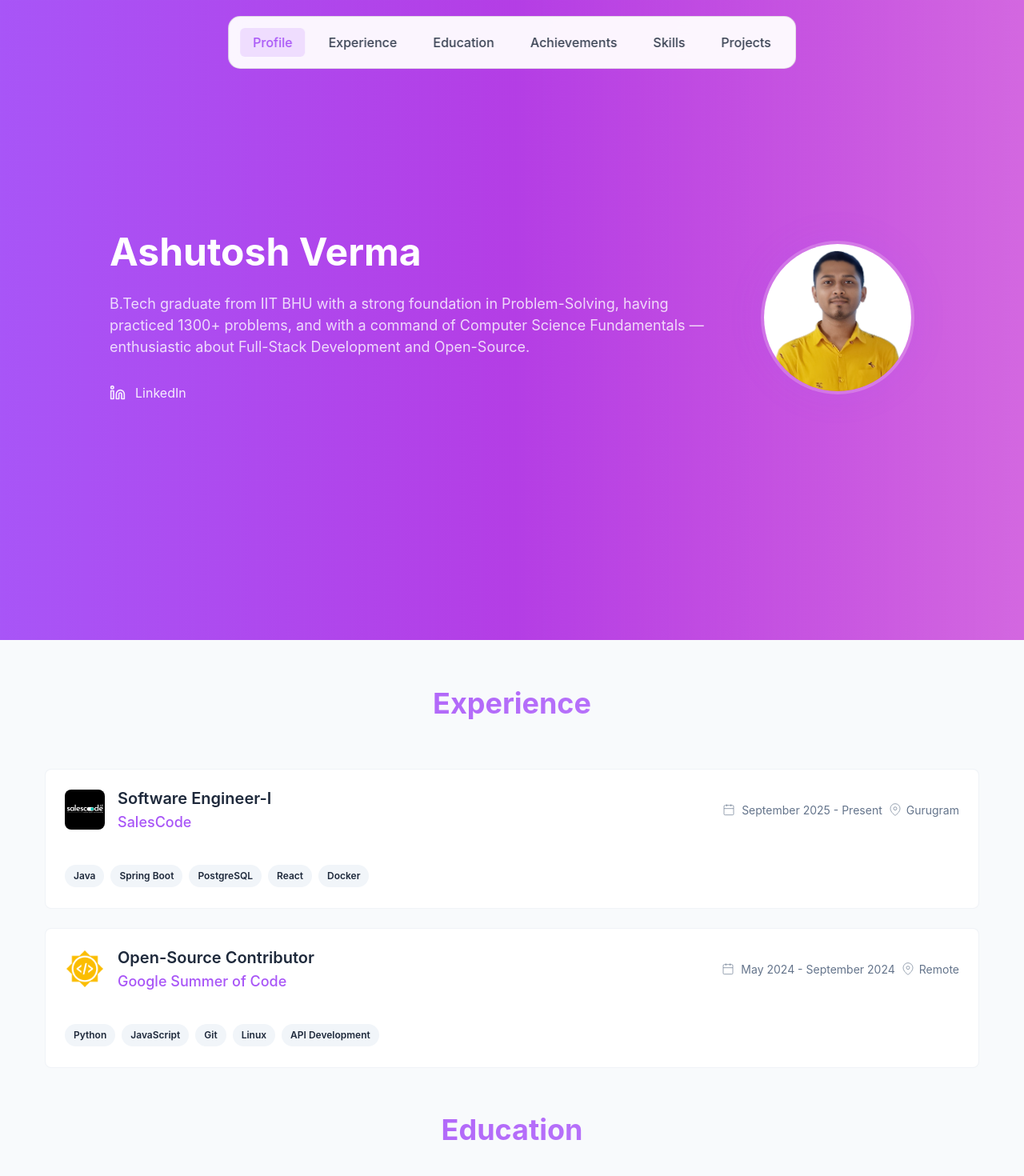
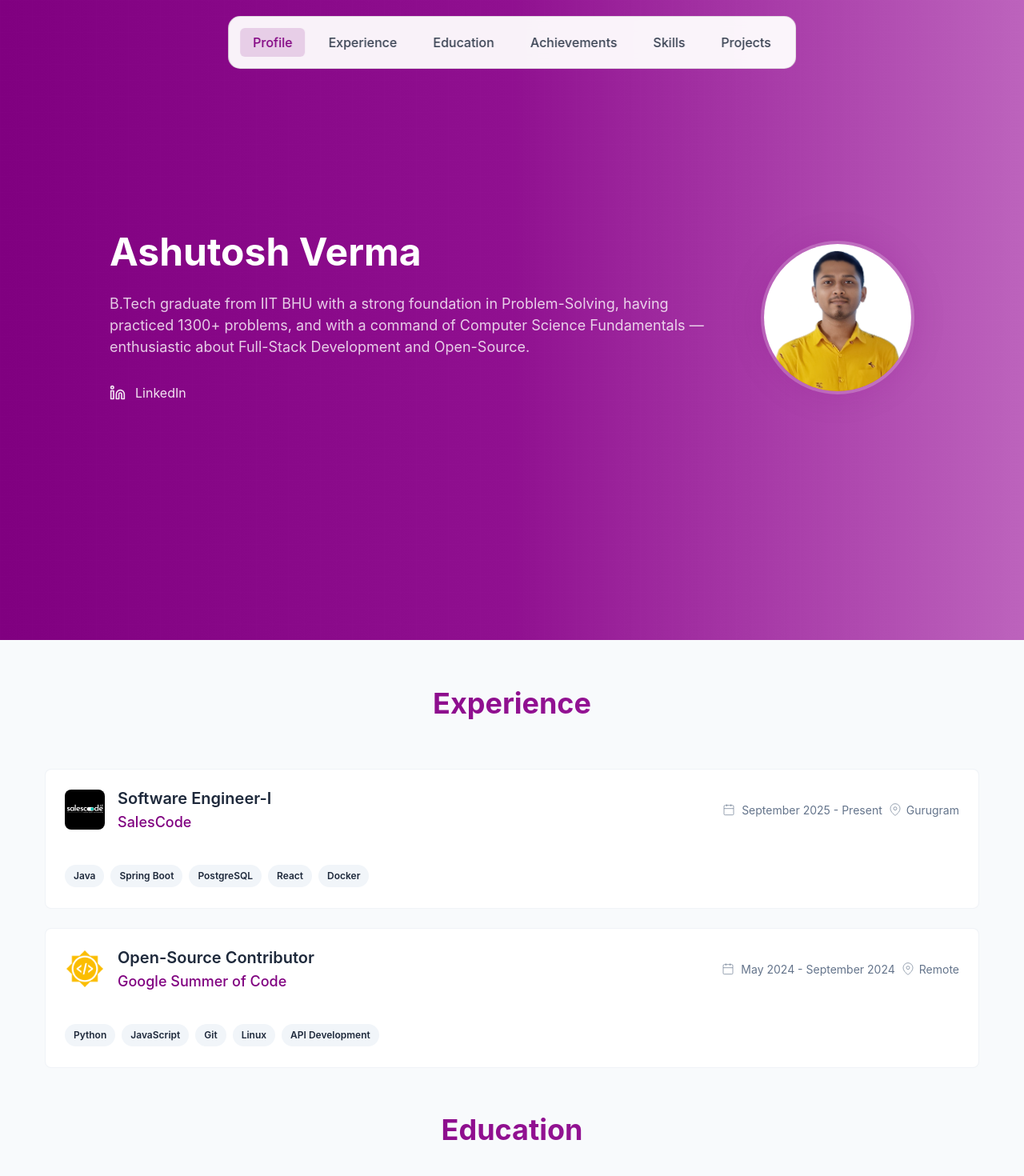
Before and after one commit to tvermaashutosh/my_portfolio_website, a React (Vite) app: page / in a window 1280 px wide. Shown: the top 1470 px of the page at 80% size. Built offline with nearby package versions, Linux system fonts and the light colour scheme.

Commit message:
style: adjust theme palette

```diff
--- a/src/components/Portfolio.css
+++ b/src/components/Portfolio.css
@@ -48,13 +48,13 @@
 }
 
 .navbar-link:hover {
-  color: #a855f7;
-  background-color: rgba(168, 85, 247, 0.1);
+  color: #800080;
+  background-color: rgba(128, 0, 128, 0.1);
 }
 
 .navbar-link.active {
-  color: #a855f7;
-  background-color: rgba(168, 85, 247, 0.15);
+  color: #800080;
+  background-color: rgba(128, 0, 128, 0.15);
 }
 
 .mobile-menu-btn {
@@ -127,7 +127,7 @@
 .hero-section {
   position: relative;
   overflow: hidden;
-  background: linear-gradient(to right, #a855f7, #c026d3);
+  background: linear-gradient(to right, #800080, #a020a0);
   min-height: 100vh;
   display: flex;
   align-items: center;
@@ -185,7 +185,7 @@
   height: 192px;
   border-radius: 50%;
   border: 4px solid rgba(255, 255, 255, 0.2);
-  box-shadow: 0 0 40px rgba(168, 85, 247, 0.15);
+  box-shadow: 0 0 40px rgba(128, 0, 128, 0.15);
   object-fit: cover;
 }
 
@@ -261,11 +261,11 @@
   font-weight: bold;
   text-align: center;
   margin-bottom: 55px;
-  background: linear-gradient(135deg, #a855f7, #c084fc);
+  background: linear-gradient(135deg, #800080, #a020a0);
   background-clip: text;
   -webkit-background-clip: text;
   -webkit-text-fill-color: transparent;
-  color: #a855f7;
+  color: #800080;
   /* Fallback for non-webkit browsers */
 }
 
@@ -283,7 +283,7 @@
   align-items: center;
   border-radius: 9999px;
   border: none;
-  background: linear-gradient(to right, #a855f7, #c026d3);
+  background: linear-gradient(to right, #800080, #a020a0);
   color: white;
   font-size: 0.875rem;
   font-weight: 600;
@@ -293,7 +293,7 @@
 }
 
 .skill-badge:hover {
-  box-shadow: 0 0 40px rgba(168, 85, 247, 0.15);
+  box-shadow: 0 0 40px rgba(128, 0, 128, 0.15);
 }
 
 /* Cards */
@@ -306,7 +306,7 @@
 }
 
 .card:hover {
-  box-shadow: 0 4px 20px -4px rgba(168, 85, 247, 0.1);
+  box-shadow: 0 4px 20px -4px rgba(128, 0, 128, 0.1);
 }
 
 .card-header {
@@ -333,7 +333,7 @@
 .card-company {
   font-size: 1.125rem;
   font-weight: 500;
-  color: #a855f7;
+  color: #800080;
   margin-top: -7px;
 }
 
@@ -446,7 +446,7 @@
 }
 
 .project-link:hover {
-  color: #a855f7;
+  color: #800080;
 }
 
 .company-logo {
--- a/src/index.css
+++ b/src/index.css
@@ -35,37 +35,37 @@ img {
   height: auto;
 }
 
-/* Design System - Purple Theme */
+/* Design System - True Purple Theme (#800080) */
 :root {
-  --primary: 280 80% 60%;
+  --primary: 300 100% 25%;
   --primary-foreground: 0 0% 100%;
-  --primary-glow: 285 85% 70%;
-  --secondary: 280 47% 96%;
-  --secondary-foreground: 280 80% 18%;
-  --accent: 290 85% 65%;
+  --primary-glow: 300 80% 45%;
+  --secondary: 300 47% 96%;
+  --secondary-foreground: 300 100% 18%;
+  --accent: 300 90% 35%;
   --accent-foreground: 0 0% 100%;
-  --muted: 280 30% 94%;
-  --muted-foreground: 280 10% 45%;
+  --muted: 300 30% 94%;
+  --muted-foreground: 300 10% 45%;
   --background: 0 0% 100%;
-  --foreground: 280 10% 20%;
+  --foreground: 300 10% 20%;
   --card: 0 0% 100%;
-  --card-foreground: 280 10% 20%;
-  --border: 280 20% 90%;
-  --input: 280 20% 90%;
-  --ring: 280 80% 60%;
+  --card-foreground: 300 10% 20%;
+  --border: 300 20% 90%;
+  --input: 300 20% 90%;
+  --ring: 300 100% 25%;
   --destructive: 0 84% 60%;
   --destructive-foreground: 0 0% 100%;
   --popover: 0 0% 100%;
-  --popover-foreground: 280 10% 20%;
+  --popover-foreground: 300 10% 20%;
   --radius: 0.5rem;
 
   /* Gradients */
-  --gradient-primary: linear-gradient(135deg, #a855f7, #c084fc);
-  --gradient-hero: linear-gradient(to right, #a855f7, #c026d3);
+  --gradient-primary: linear-gradient(135deg, #800080, #a020a0);
+  --gradient-hero: linear-gradient(to right, #800080, #a020a0);
 
   /* Shadows */
-  --shadow-glow: 0 0 40px rgba(168, 85, 247, 0.4);
-  --shadow-elegant: 0 10px 30px -10px rgba(168, 85, 247, 0.3);
+  --shadow-glow: 0 0 40px rgba(128, 0, 128, 0.4);
+  --shadow-elegant: 0 10px 30px -10px rgba(128, 0, 128, 0.3);
 }
 
 /* Remove any remaining Tailwind references */
```
